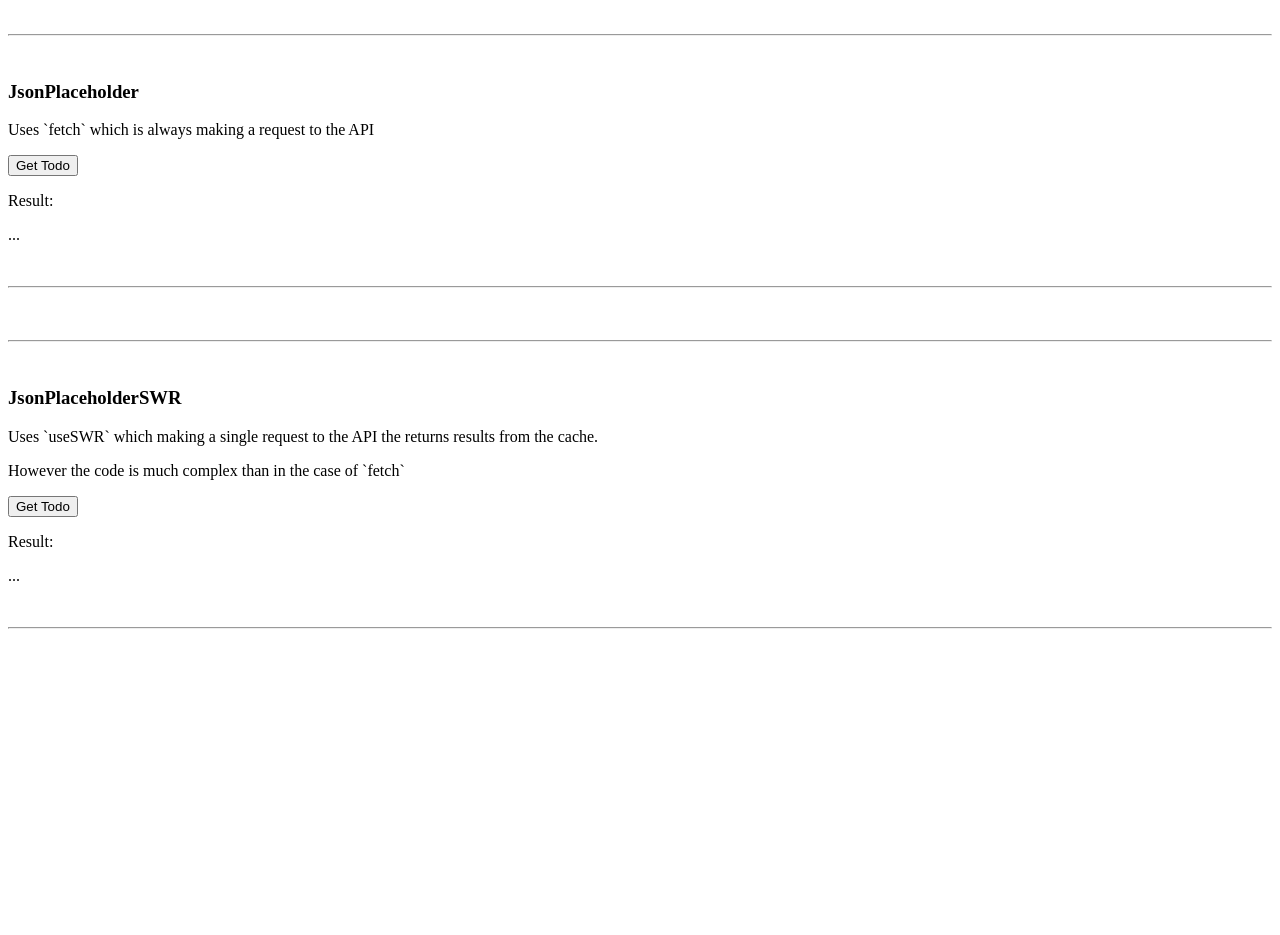
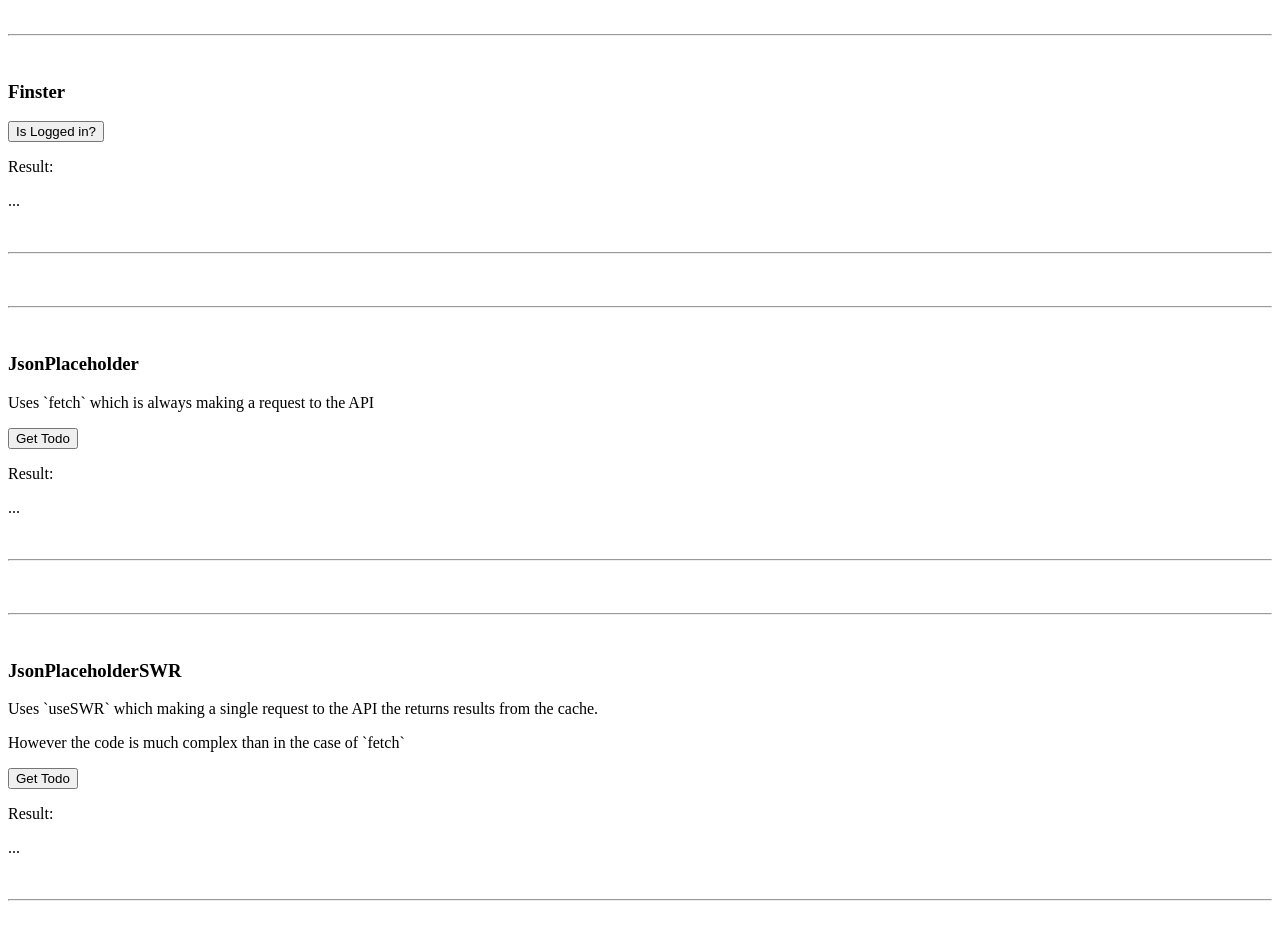
Before and after one commit to metamn/use-data, a React (Create React App) app: page / in a window 1280 px wide. Before the commit the page ends 800 px from the top, so only its background shows below. Built offline with nearby package versions, Linux system fonts and the light colour scheme; no server answers.

Commit message:
Adding Finster

```diff
--- a/src/App.js
+++ b/src/App.js
@@ -2,10 +2,12 @@ import React from "react";
 
 import JsonPlaceholder from "./components/JsonPlaceholder";
 import JsonPlaceholderSWR from "./components/JsonPlaceholderSWR";
+import Finster from "./components/Finster";
 
 const App = () => {
   return (
     <>
+      <Finster />
       <JsonPlaceholder />
       <JsonPlaceholderSWR />
     </>
--- /dev/null
+++ b/src/components/Finster/Finster.js
@@ -0,0 +1,49 @@
+import React, { useState } from "react";
+import PropTypes from "prop-types";
+
+/**
+ * Defines the prop types
+ */
+const propTypes = {};
+
+/**
+ * Defines the default props
+ */
+const defaultProps = {};
+
+/**
+ * Displays the component
+ */
+const Finster = props => {
+  const [result, setResult] = useState("...");
+
+  const getTodo = props => {
+    fetch("http://api.finsterdata.com/v1/login")
+      .then(response => response.json())
+      .then(json => setResult(JSON.stringify(json)));
+  };
+
+  return (
+    <div className="Finster">
+      <br />
+      <hr />
+      <br />
+      <h3>Finster</h3>
+      <p>
+        <button onClick={() => getTodo()}>Is Logged in?</button>
+      </p>
+      <div className="result">
+        Result:<p>{result}</p>
+      </div>
+      <br />
+      <hr />
+      <br />
+    </div>
+  );
+};
+
+Finster.propTypes = propTypes;
+Finster.defaultProps = defaultProps;
+
+export default Finster;
+export { propTypes as FinsterPropTypes, defaultProps as FinsterDefaultProps };
--- /dev/null
+++ b/src/components/Finster/Finster.md
@@ -0,0 +1 @@
+## Finster
--- /dev/null
+++ b/src/components/Finster/index.js
@@ -0,0 +1 @@
+export { default, FinsterPropTypes, FinsterDefaultProps } from "./Finster";
```
Also changed, not shown: 2 other files (tests, documents, lock files or other folders).
